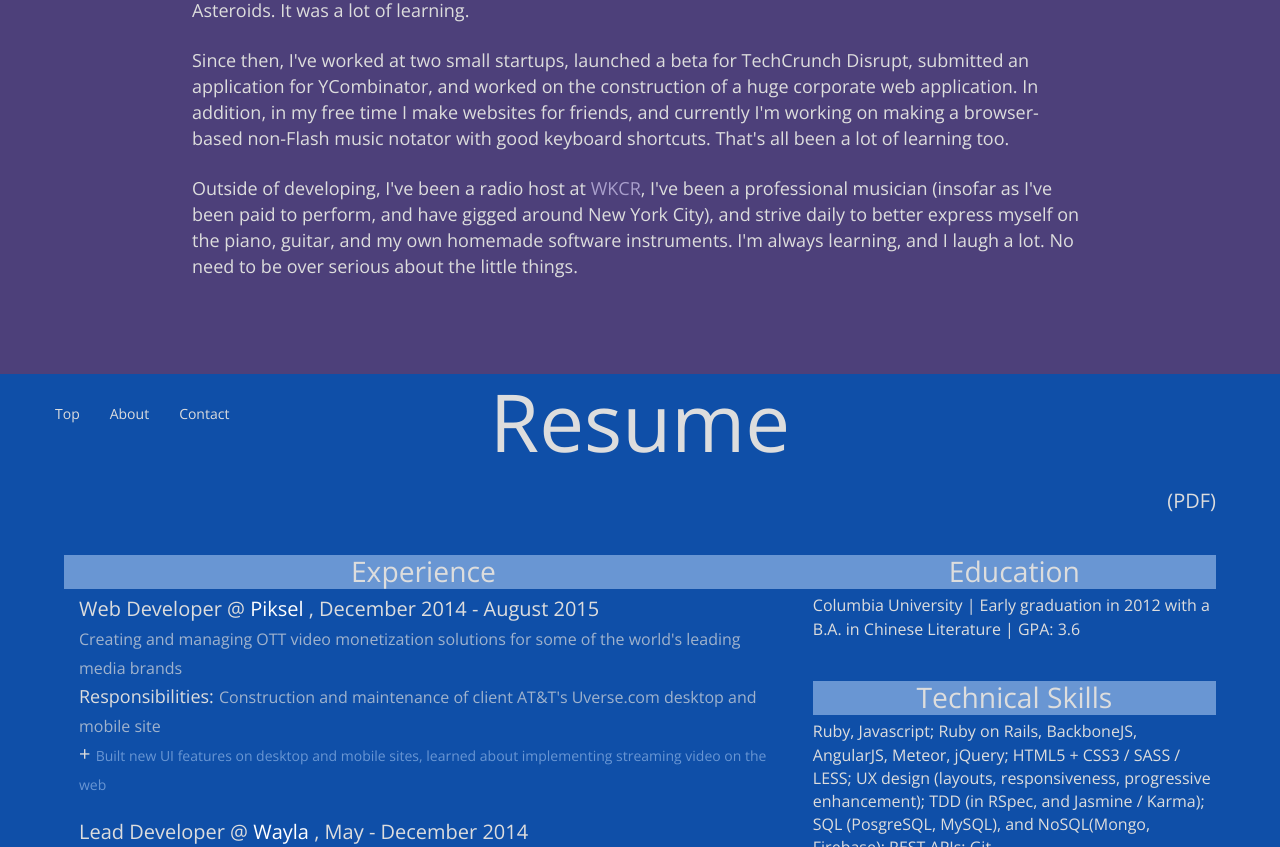
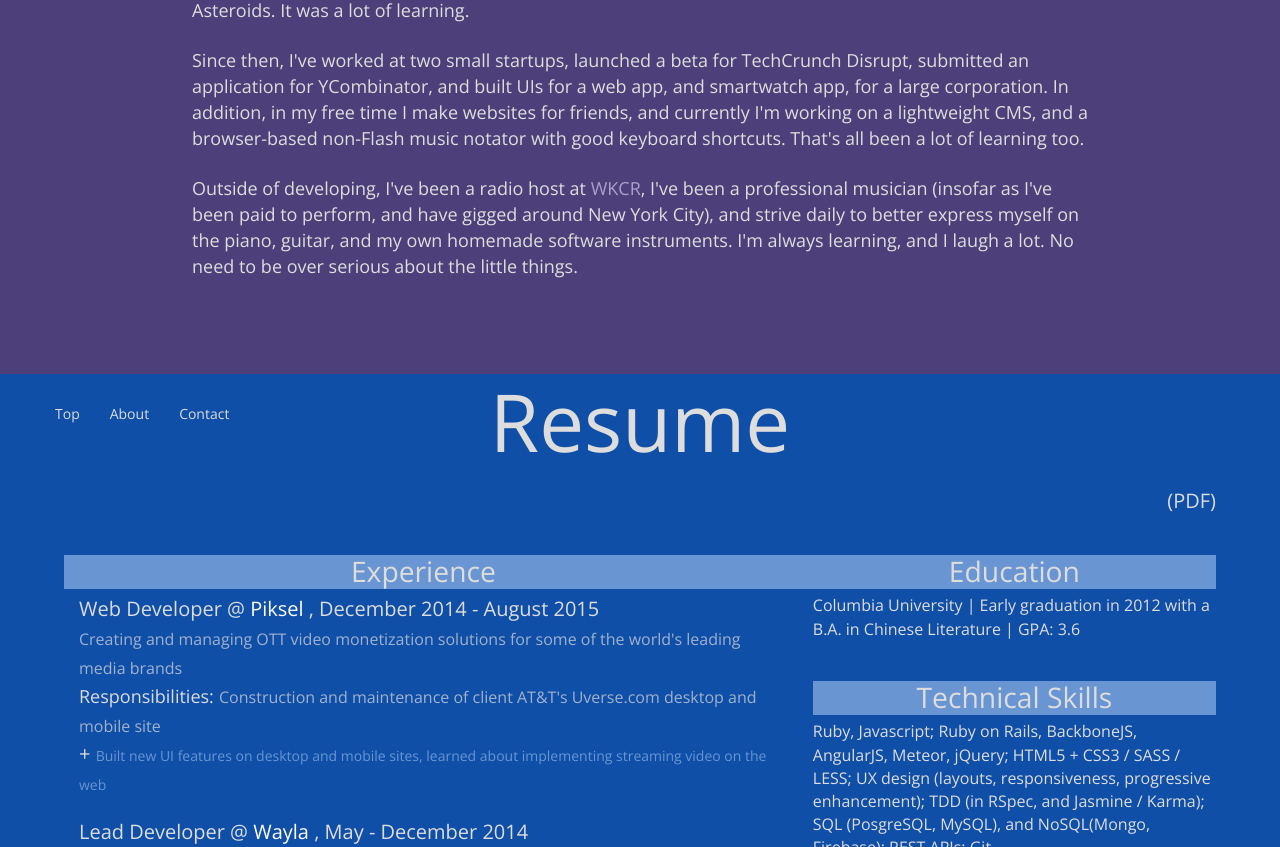
Before and after one commit to aidanhmiles/aidanmil.es, a website with bundled scripts: page index.html in a window 1280 px wide. Shown: the part 1276-2123 px from the top of the page. Built offline with nearby package versions, Linux system fonts and the light colour scheme.

Commit message:
update professional verbiage

```diff
--- a/index.html
+++ b/index.html
@@ -101,7 +101,7 @@
 					<p> While in China I self-taught a lot of web development basics, and returned to New York to improve my skills with a bunch of similarly motivated and creative young people at the <a class="colored-link" href="https://appacademy.io">App Academy</a>. There, I built the Rails framework from scratch (including ActiveRecord), a basic version of the BackboneJS framework, as well as some basic games with UIs like Snake and Asteroids. It was a lot of learning.
 					</p>
 
-          <p> Since then, I've worked at two small startups, launched a beta for TechCrunch Disrupt, submitted an application for YCombinator, and worked on the construction of a huge corporate web application. In addition, in my free time I make websites for friends, and currently I'm working on making a browser-based non-Flash music notator with good keyboard shortcuts. That's all been a lot of learning too.
+          <p> Since then, I've worked at two small startups, launched a beta for TechCrunch Disrupt, submitted an application for YCombinator, and built UIs for a web app, and smartwatch app, for a large corporation. In addition, in my free time I make websites for friends, and currently I'm working on a lightweight CMS, and a browser-based non-Flash music notator with good keyboard shortcuts. That's all been a lot of learning too.
           </p>
 
           <p> Outside of developing, I've been a radio host at <a class="colored-link" href="https://www.cc-seas.columbia.edu/wkcr/">WKCR</a>, I've been a professional musician (insofar as I've been paid to perform, and have gigged around New York City), and strive daily to better express myself on the piano, guitar, and my own homemade software instruments. I'm always learning, and I laugh a lot. No need to be over serious about the little things.
```
